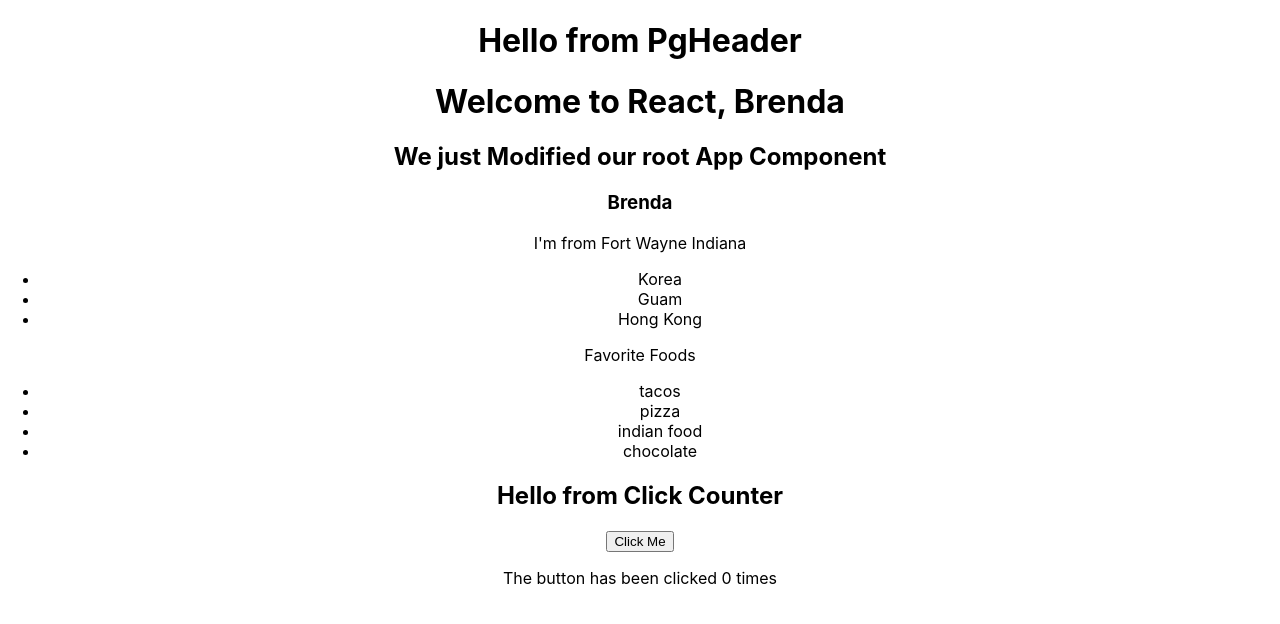
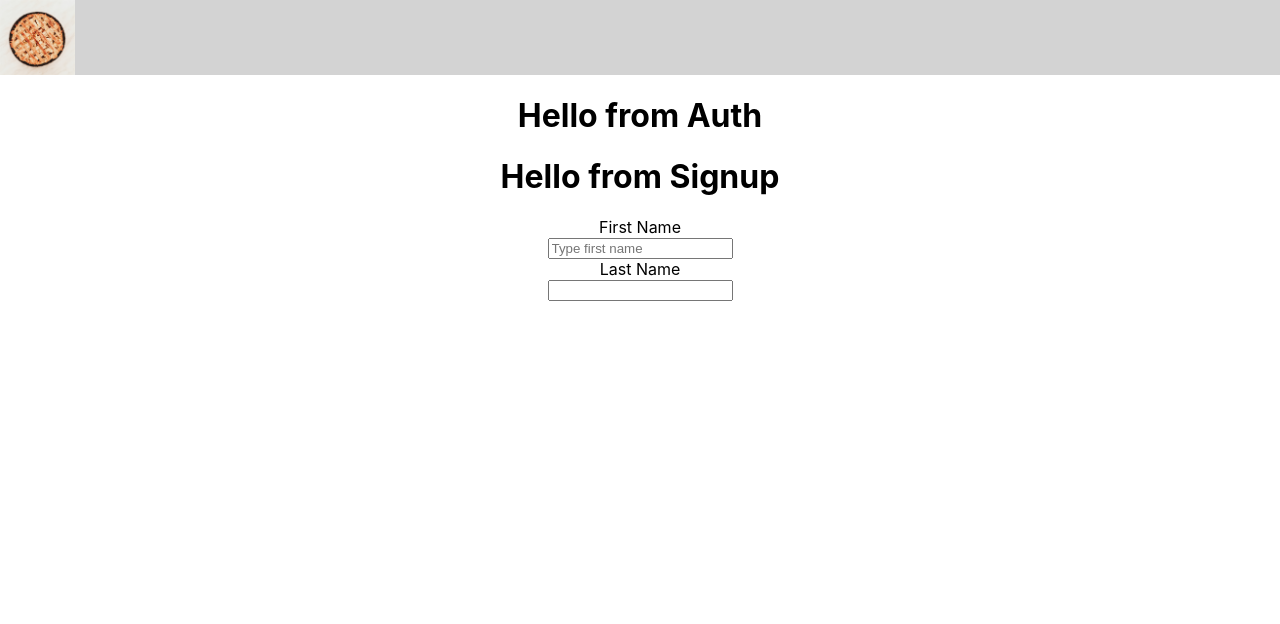
Before and after one commit to rvanarsdall/wd124-pie, a React (Create React App) app: page / in a window 1280 px wide. Shown: the top 624 px of the page. Built offline with nearby package versions, Linux system fonts and the light colour scheme.

Commit message:
added first and last name

```diff
--- a/src/App.jsx
+++ b/src/App.jsx
@@ -1,10 +1,12 @@
 import "./App.css";
+import Auth from "./components/Auth/Auth";
 import Navbar from "./components/Navbar/Navbar";
 
 const App = (props) => {
   return (
     <div className="App">
       <Navbar />
+      <Auth />
     </div>
   );
 };
--- /dev/null
+++ b/src/components/Auth/Auth.jsx
@@ -0,0 +1,12 @@
+import Signup from "./Signup/Signup";
+
+const Auth = (props) => {
+  return (
+    <div>
+      <h1>Hello from Auth</h1>
+      <Signup />
+    </div>
+  );
+};
+
+export default Auth;
--- /dev/null
+++ b/src/components/Auth/Signup/Signup.jsx
@@ -0,0 +1,34 @@
+//? firstName, lastName, email, password
+import React, { useState } from "react"; //imrs
+
+const Signup = (props) => {
+  const [firstName, setFirstName] = useState("");
+  const [lastName, setLastName] = useState("");
+  return (
+    <div>
+      <h1>Hello from Signup</h1>
+      <form>
+        <label htmlFor="firstName">First Name</label>
+        <br />
+        <input
+          type="text"
+          id="firstName"
+          placeholder="Type first name"
+          value={firstName}
+          onChange={(e) => setFirstName(e.target.value)}
+        />
+        <br />
+        <label htmlFor="lastName">Last Name</label>
+        <br />
+        <input
+          type="text"
+          id="lastName"
+          value={lastName}
+          onChange={(e) => setLastName(e.target.value)}
+        />
+      </form>
+    </div>
+  );
+};
+
+export default Signup;
--- a/src/index.js
+++ b/src/index.js
@@ -5,7 +5,7 @@ import App from "./App";
 import reportWebVitals from "./reportWebVitals";
 import AppPlayground from "./AppPlayground";
 
-const isAppPlaygroundActive = true;
+const isAppPlaygroundActive = false;
 ReactDOM.render(
   <React.StrictMode>
     {isAppPlaygroundActive ? <AppPlayground /> : <App />}
```
Also changed, not shown: src/components/Auth/auth.css (added).
